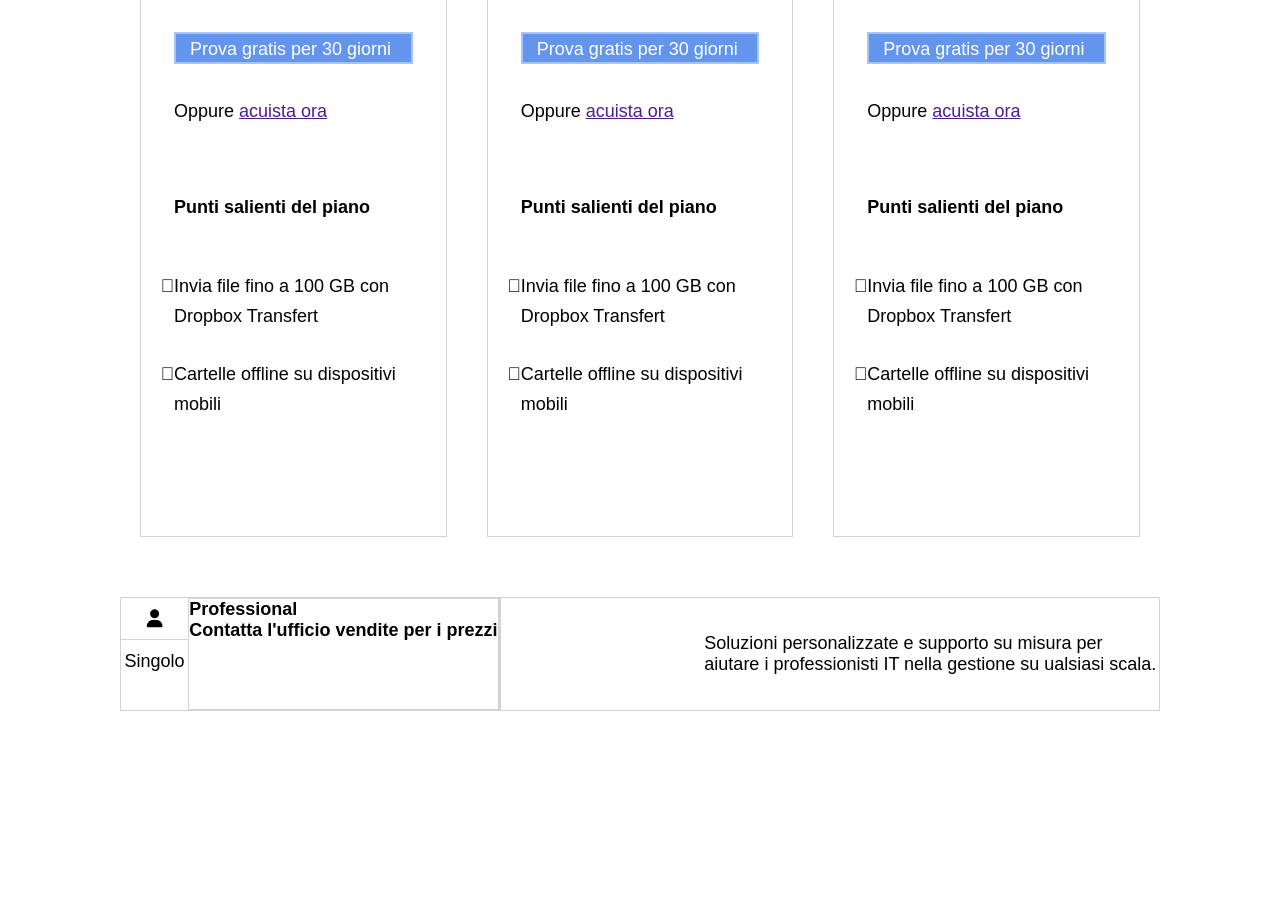
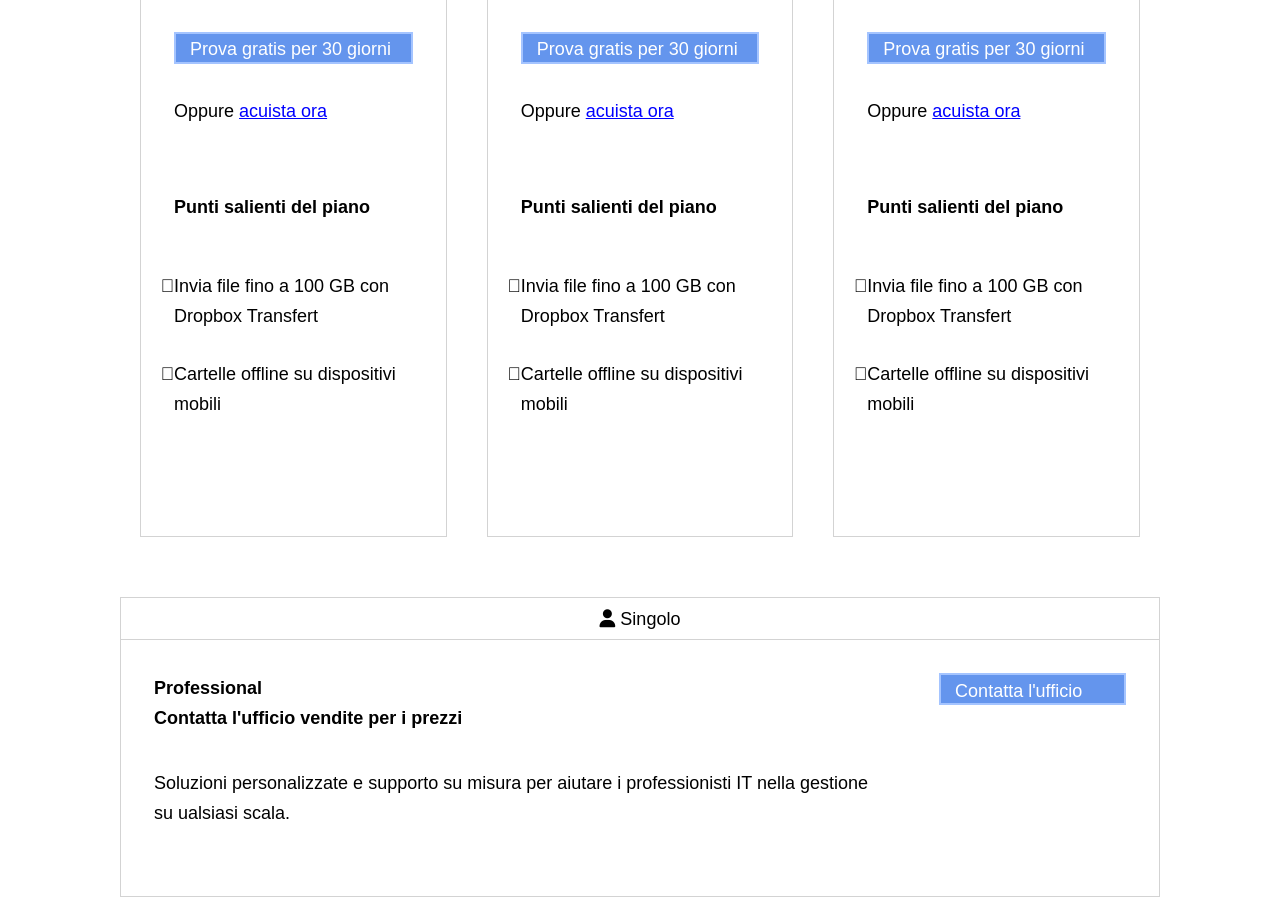
Before and after one commit to eSSeGH/htmlcss-dropbox, a plain HTML site: page index.html in a window 1280 px wide. Shown: the part 1594-2491 px from the top of the page. Before the commit the page ends 2305 px from the top, so only its background shows below. Drawn offline with Linux system fonts and the light colour scheme.

Commit message:
EDIT html + STYLE horizontal  card added

```diff
--- a/css/style.css
+++ b/css/style.css
@@ -209,7 +209,9 @@ BUSINESS PLAN VERTICAL CARDS
 }
 
 .card-desc>*,
-.card-feature>* {
+.card-feature>*,
+.card-header>*,
+.card-main {
   line-height: 30px;
 }
 
@@ -229,3 +231,23 @@ BUSINESS PLAN VERTICAL CARDS
 .card-feature-info>li {
     list-style-type: "\f00c";
 }
+
+.buy-now-link.underline {
+    color: blue;
+}
+
+/***********
+BUSINESS PLAN HORIZONTAL CARD
+************/
+
+.card-main {
+    flex-wrap: wrap;
+}
+
+.card-main>.col12 {
+    justify-content: space-between;
+}
+
+.card-main [class^="enterprise"] {
+    padding: 33px;
+}
--- a/index.html
+++ b/index.html
@@ -385,7 +385,7 @@
                     <!-- start horizontal card section -->
                     <div class="col12">
 
-                        <div class="card-enterprise flex">
+                        <div class="card-enterprise">
 
                             <div class="card-header">
 
@@ -399,26 +399,27 @@
 
                                 <div class="col12 flex">
 
-                                    <div class="card-main-title">
+                                    <div class="enterprise-main-title">
 
                                         <h3 class="title3">Professional</h3>
 
                                         <strong>Contatta l'ufficio vendite per i prezzi</strong>
 
-                                    </div>
+                                        <div class="enterpris-info">
 
-                                    <div class="card-main-link">
+                                            <p>
+                                                Soluzioni personalizzate e supporto su misura per aiutare i professionisti IT nella gestione su ualsiasi scala.
+                                            </p>
 
+                                        </div>
 
                                     </div>
 
-                                </div>
+                                    <div class="enterprise-main-link">
 
-                                <div class="enterprise-hor-info">
+                                        <a class="business-plan-link blue" href="">Contatta l'ufficio vendite</a>
 
-                                    <p>
-                                        Soluzioni personalizzate e supporto su misura per aiutare i professionisti IT nella gestione su ualsiasi scala.
-                                    </p>
+                                    </div>
 
                                 </div>
 
```
